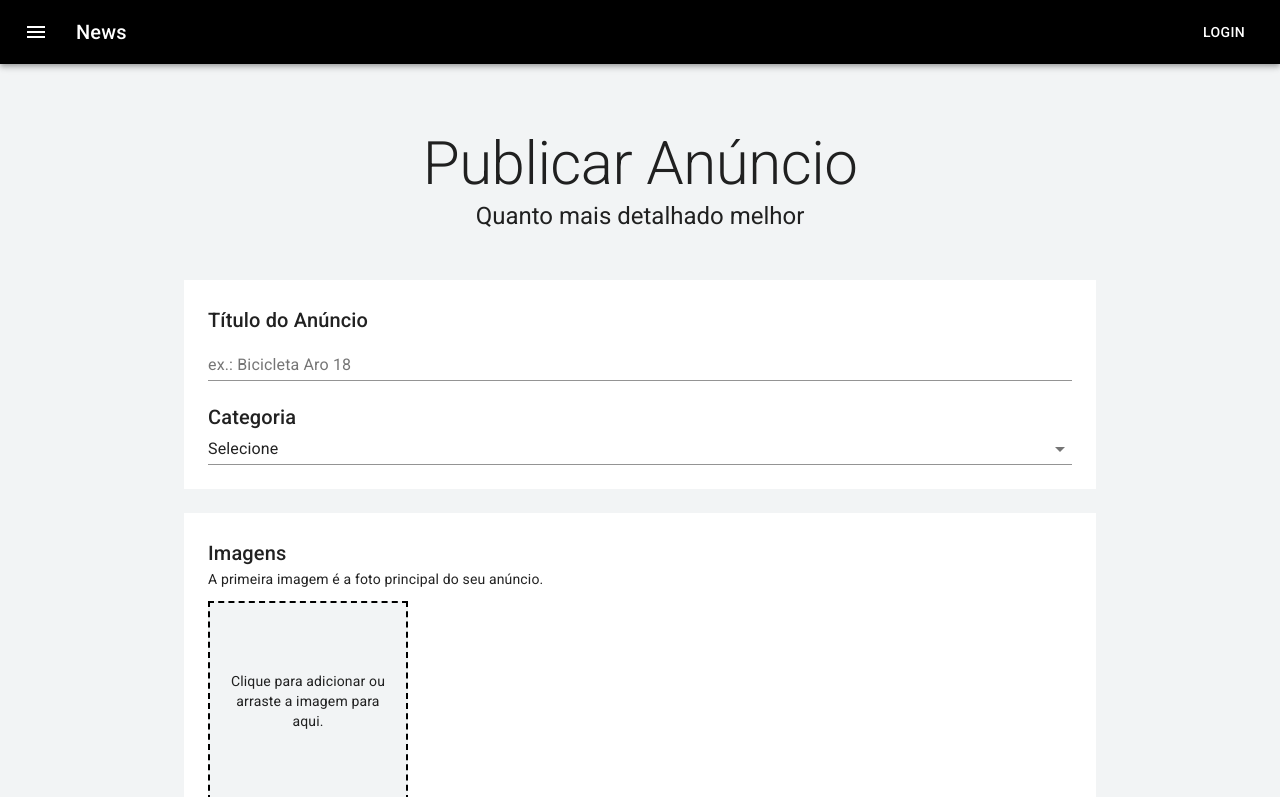
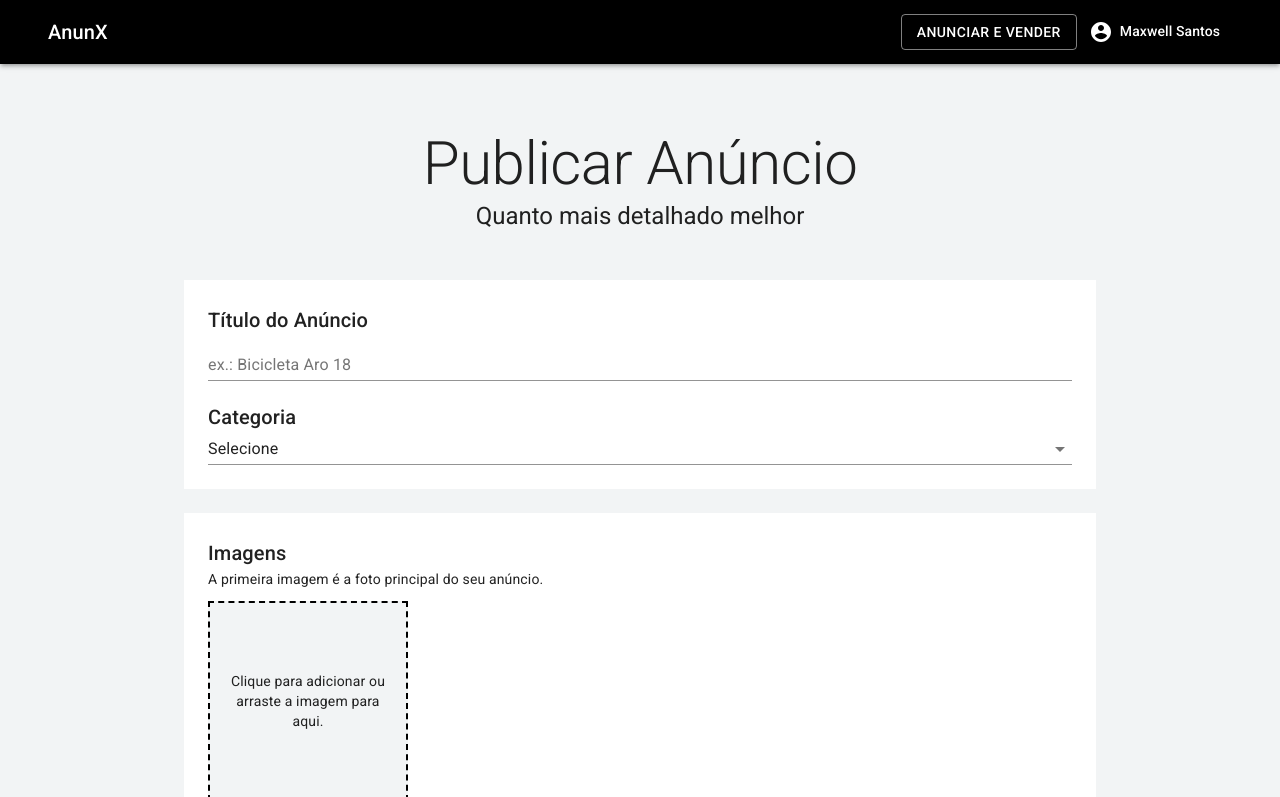
Before and after one commit to Maxwellsan91/anunx, a Next.js app: page /user/publish in a window 1280 px wide. Shown: the top 797 px of the page. Built offline with nearby package versions, Linux system fonts and the light colour scheme.

Commit message:
header - adc container e menu usuário

```diff
--- a/pages/index.js
+++ b/pages/index.js
@@ -52,7 +52,7 @@
                 </Paper>
             </Container>
 
-            <Container maxWidth="md" className={classes.cardGrid} >
+            <Container maxWidth="lg" className={classes.cardGrid} >
                 <Typography component="h2" align="center" variant="h4" color="textPrimary">
                     Destaques
                 </Typography>
--- a/src/components/Header.js
+++ b/src/components/Header.js
@@ -1,40 +1,88 @@
 import React from 'react';
+import { useState } from 'react'
+
+import Link from 'next/link';
 import { makeStyles } from '@material-ui/core/styles';
-import AppBar from '@material-ui/core/AppBar';
-import Toolbar from '@material-ui/core/Toolbar';
-import Typography from '@material-ui/core/Typography';
-import Button from '@material-ui/core/Button';
-import IconButton from '@material-ui/core/IconButton';
-import MenuIcon from '@material-ui/icons/Menu';
+import {
+  AppBar,
+  Toolbar,
+  Typography,
+  Button,
+  Container,
+  IconButton,
+  Avatar,
+  Divider,
+  Menu,
+  MenuItem,
+ } from '@material-ui/core';
+
+ import { AccountCircle, MenuIcon } from '@material-ui/icons';
 
 const useStyles = makeStyles((theme) => ({
-  root: {
-    flexGrow: 1,
-  },
   menuButton: {
     marginRight: theme.spacing(2),
   },
   title: {
     flexGrow: 1,
   },
+  userName: {
+    marginLeft: 7,
+  },
+  divider: {
+    margin: '8px 0'
+  }
 }));
 
 export default function ButtonAppBar() {
   const classes = useStyles();
+  const [anchorUserMenu, setAnchorUserMenu] = useState(false)
+
+  const openUserMenu = Boolean(anchorUserMenu)
 
   return (
-    <div className={classes.root}>
-      <AppBar position="static">
-        <Toolbar>
-          <IconButton edge="start" className={classes.menuButton} color="inherit" aria-label="menu">
-            <MenuIcon />
-          </IconButton>
-          <Typography variant="h6" className={classes.title}>
-            News
-          </Typography>
-          <Button color="inherit">Login</Button>
-        </Toolbar>
-      </AppBar>
-    </div>
+    <>
+        <AppBar position="static" elevation={3}>
+          <Container maxWidth="lg">
+            <Toolbar>
+              <Typography variant="h6" className={classes.title}>
+                AnunX
+              </Typography>
+              <Link href="/user/publish" passHref>
+                <Button color="secondary" variant="outlined">
+                  Anunciar e Vender
+                </Button>
+              </Link>
+              <IconButton color="secondary" onClick={(e) => setAnchorUserMenu(e.currentTarget)} >
+                {
+                  true === false
+                  ? <Avatar src="" />
+                  : <AccountCircle />
+                }
+                <Typography variant="subtitle2" color="secondary" className={classes.userName}>
+                  Maxwell Santos
+                </Typography>
+              </IconButton>
+              <Menu
+              anchorEl={anchorUserMenu}
+                open={openUserMenu}
+                onClose={() => setAnchorUserMenu(null)}
+                anchorOrigin={{
+                  vertical: 'top',
+                  horizontal: 'right'
+                }}
+              >
+                <Link href="/user/dashboard" passHref>
+                  <MenuItem>Meus anúncios</MenuItem>
+                </Link>
+                <Link href="/user/publish" passHref>
+                  <MenuItem>Publicar novo anúncio</MenuItem>
+                </Link>
+                <Divider />
+                <MenuItem className={classes.divider}>Sair</MenuItem>
+              </Menu>
+            </Toolbar>
+          </Container>
+        </AppBar>
+    </>
   );
 }
```
